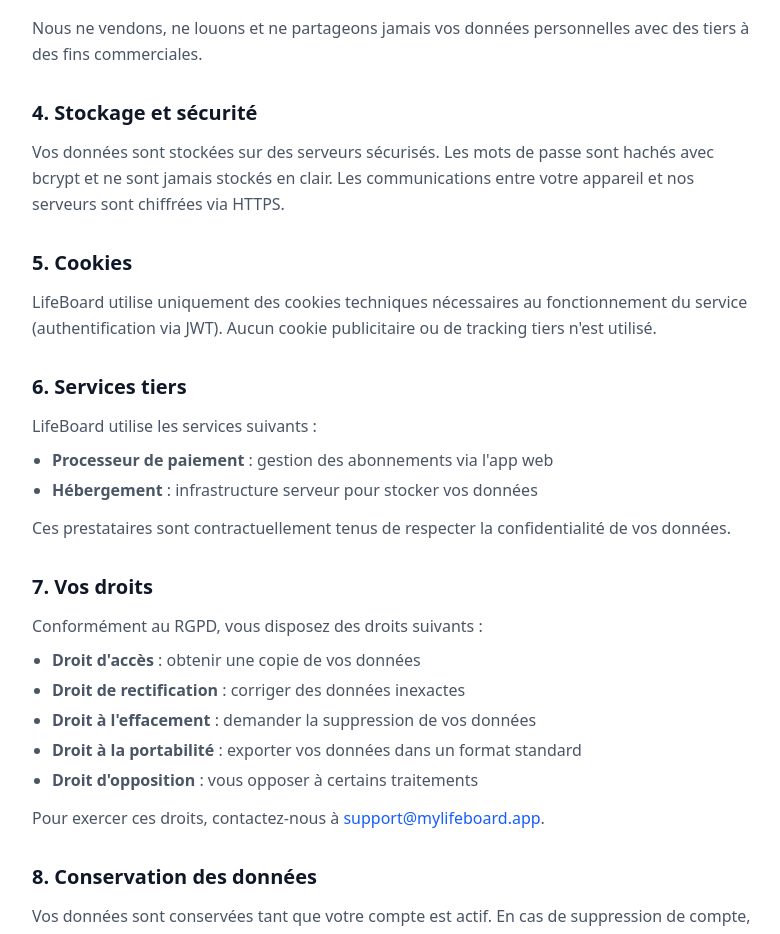
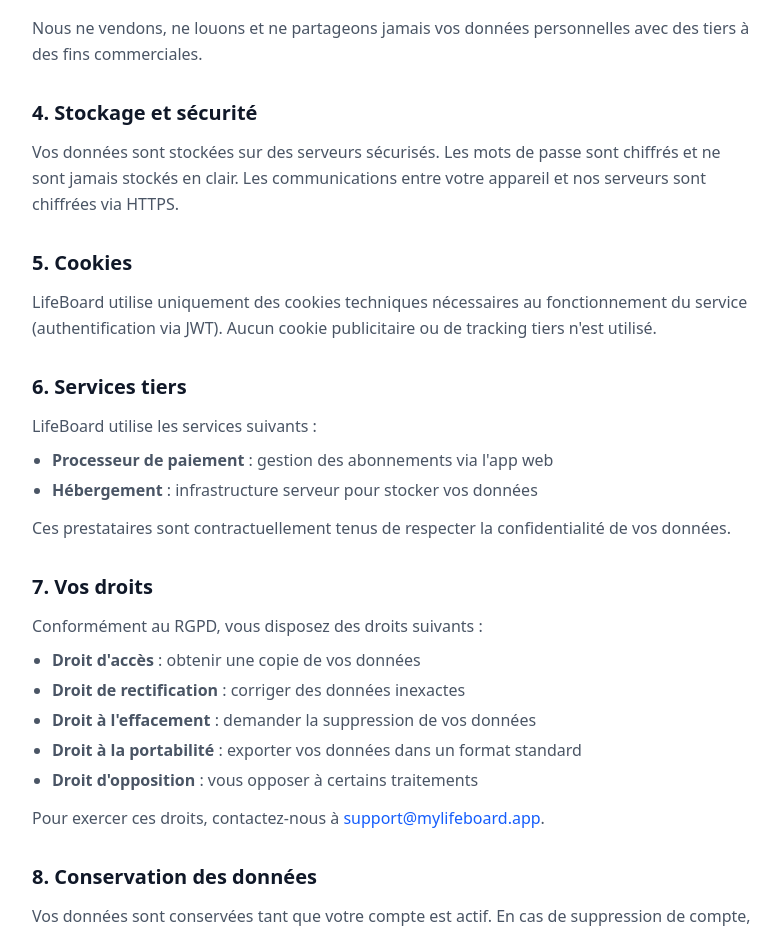
Before and after one commit to christian-barnabe-chabi/lifeboard_landing_page, a React (Vite) app: page /legal/privacy in a window 1280 px wide. Shown: the part 800-1734 px from the top of the page, without its empty margins (248-1028 px from the left). Built offline with nearby package versions, Linux system fonts and the light colour scheme.

Commit message:
fix: remove bcrypt mention from privacy policy

```diff
--- a/src/pages/Privacy.tsx
+++ b/src/pages/Privacy.tsx
@@ -25,7 +25,7 @@
       </Section>
 
       <Section title="4. Stockage et sécurité">
-        <p>Vos données sont stockées sur des serveurs sécurisés. Les mots de passe sont hachés avec bcrypt et ne sont jamais stockés en clair. Les communications entre votre appareil et nos serveurs sont chiffrées via HTTPS.</p>
+        <p>Vos données sont stockées sur des serveurs sécurisés. Les mots de passe sont chiffrés et ne sont jamais stockés en clair. Les communications entre votre appareil et nos serveurs sont chiffrées via HTTPS.</p>
       </Section>
 
       <Section title="5. Cookies">
```
